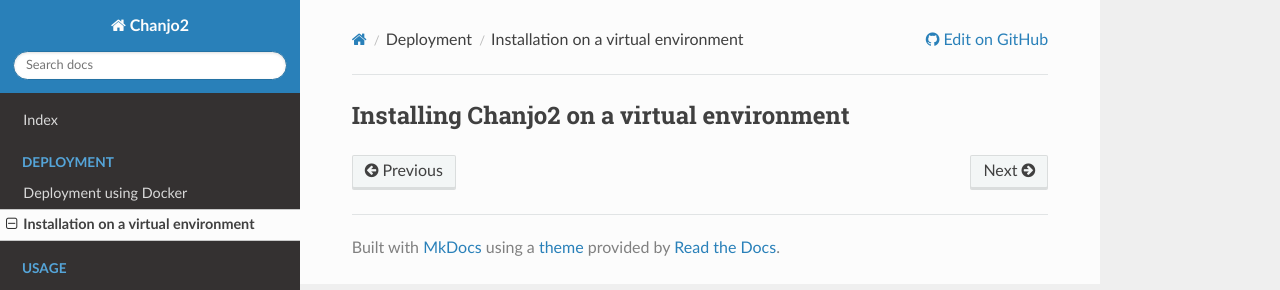
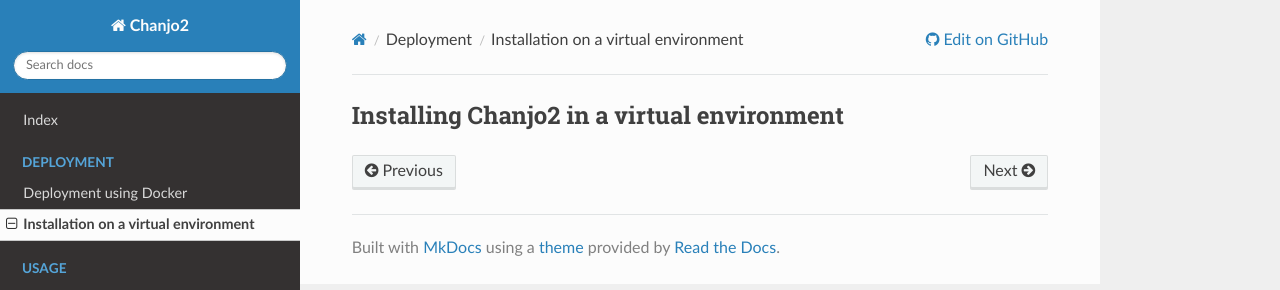
Before and after one commit to Clinical-Genomics/chanjo2, an MkDocs documentation site: the page built from docs/deployment/installation.md, in a window 1280 px wide. Shown: the top 290 px of the page. Built offline with MkDocs 1.6.1, drawn with Linux system fonts in a browser that asks for light colours; nearby versions of some CDN libraries.

```diff
--- a/docs/deployment/installation.md
+++ b/docs/deployment/installation.md
@@ -1 +1 @@
-## Installing Chanjo2 on a virtual environment
+## Installing Chanjo2 in a virtual environment
```
